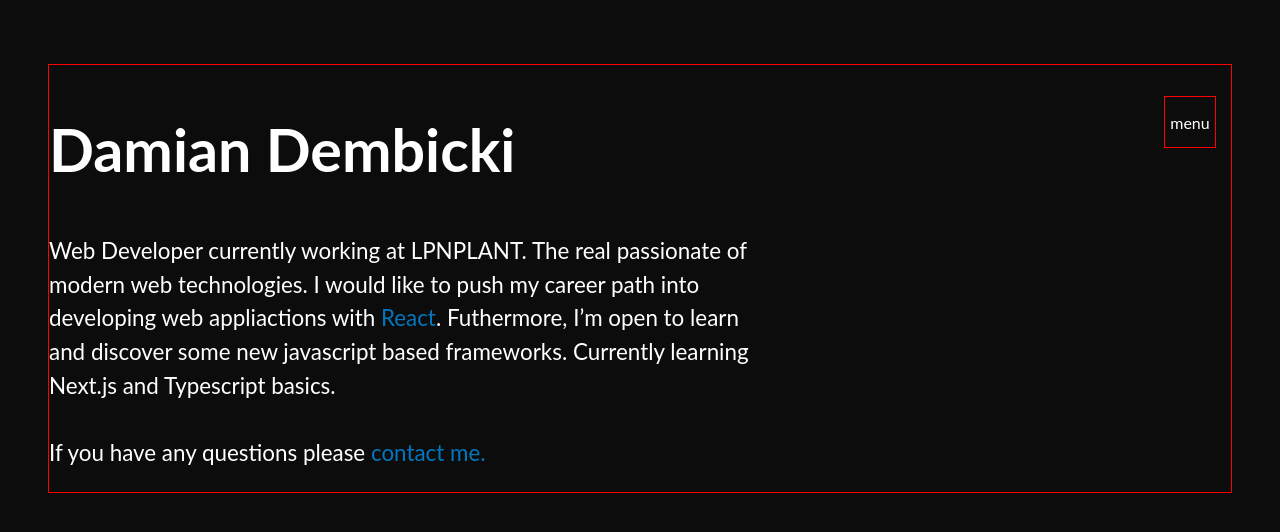
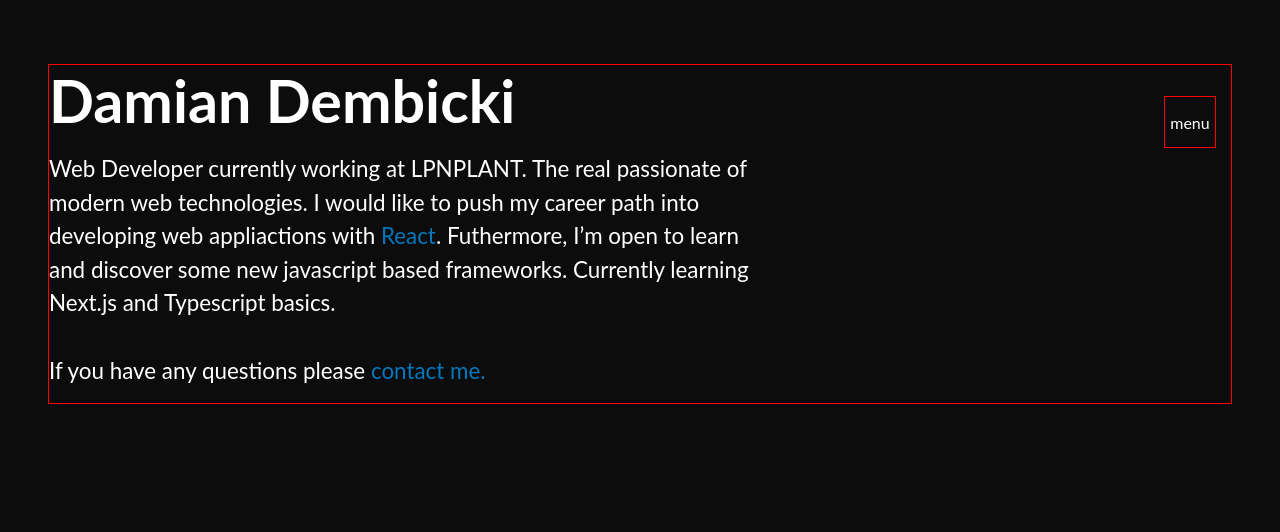
Before and after one commit to dembicki/minimal_portfolio, a React (Create React App) app: page / in a window 1280 px wide. Shown: the top 532 px of the page. Built offline with nearby package versions, Linux system fonts and the light colour scheme.

Commit message:
README update

```diff
--- a/src/components/Header.jsx
+++ b/src/components/Header.jsx
@@ -1,14 +1,18 @@
 import React from "react";
 import styled from "styled-components";
 
-const Wrapper = styled.header``;
+const Wrapper = styled.header`
+  margin: 0;
+`;
 
 const Heading = styled.h1`
   font-size: 3.7rem;
   text-align: left;
+  margin: 0;
 `;
 
 const Description = styled.p`
+  margin: 1rem 0;
   font-size: 1.4rem;
   text-align: left;
   line-height: 2.1rem;
```
Also changed, not shown: 1 other file (tests, documents, lock files or other folders).
